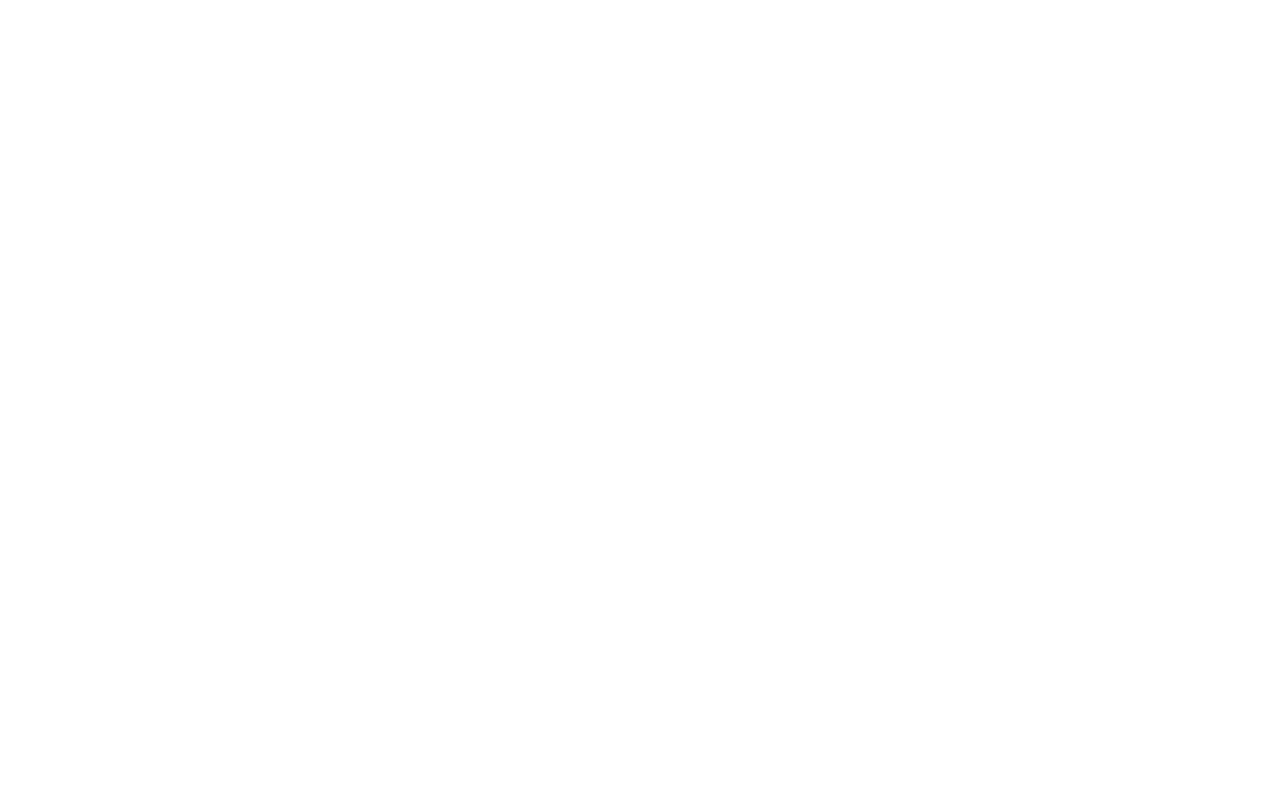
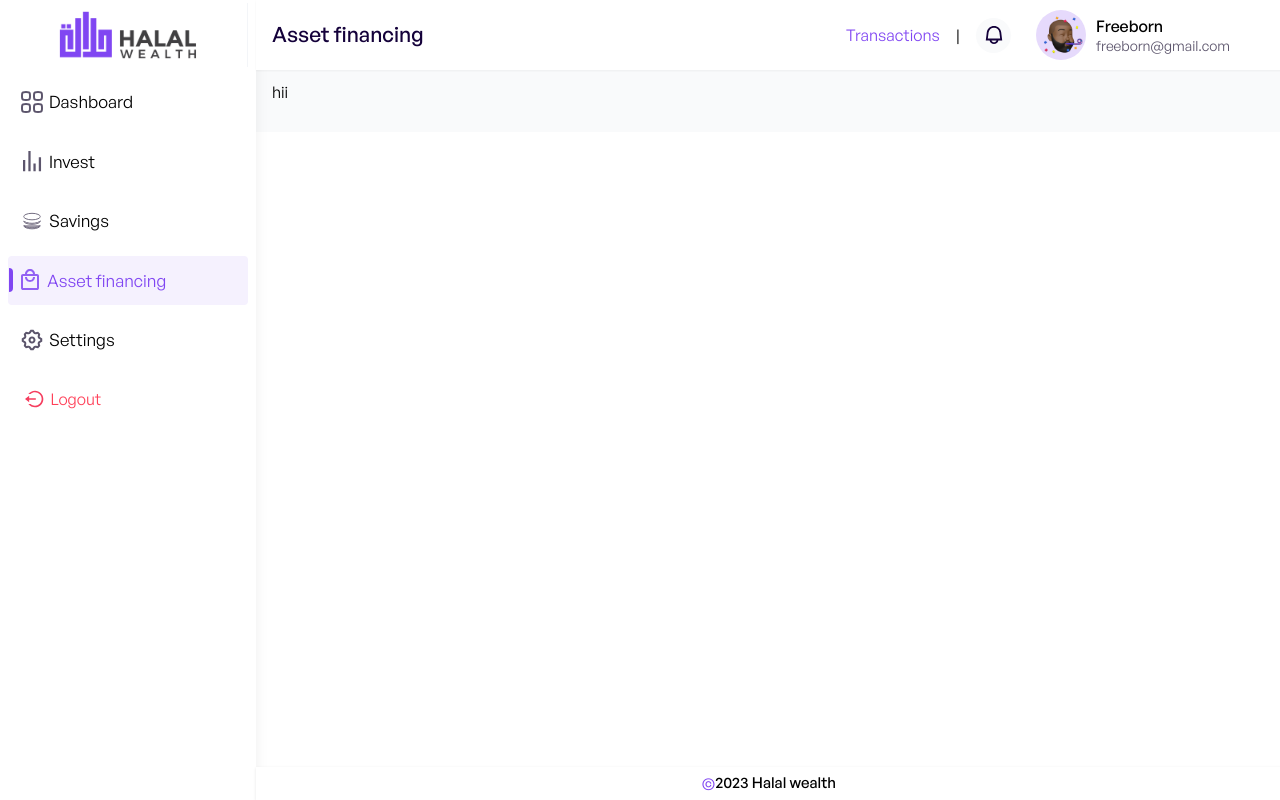
Before and after one commit to Stepheeeen/halal-wealth, a Next.js app: page /dashboard/asset-financing in a window 1280 px wide. Built offline with nearby package versions, Linux system fonts and the light colour scheme.

Commit message:
asset investment

```diff
--- a/src/app/dashboard/asset-financing/page.tsx
+++ b/src/app/dashboard/asset-financing/page.tsx
@@ -1,10 +1,11 @@
+import DashboardContainer from '@/components/dashboard/dashboardContainer'
 import React from 'react'
 
 const page = () => {
   return (
-    <div>
-
-    </div>
+    <DashboardContainer PageTItle='Asset financing'>
+      hii
+    </DashboardContainer>
   )
 }
 
--- a/src/components/dashboard/sidebar/sidebar.tsx
+++ b/src/components/dashboard/sidebar/sidebar.tsx
@@ -24,8 +24,8 @@
         <Image src={Logo} alt='logo' />
       </div>
       {sidebar.map((link, i) => (
-        <Link href={link.path} key={i} className={`flex mt-[10px] items-center p-3 rounded hover:bg-[#F5F1FE] ${pathname === link.path ? 'text-[#8046F2] bg-[#F5F1FE] font-[600] active' : ''}`}>
-          {pathname === link.path ? link.ActiveIcon : link.icon}
+        <Link href={link.path} key={i} className={`flex mt-[10px] items-center p-3 rounded hover:bg-[#F5F1FE] ${pathname.includes(link.path) ? 'text-[#8046F2] bg-[#F5F1FE] font-[600] active' : ''}`}>
+          {pathname.includes(link.path) ? link.ActiveIcon : link.icon}
           <h1 className='ml-[5px] font-[400] text-[17px]'>{link.name}</h1>
         </Link>
       ))}
```
